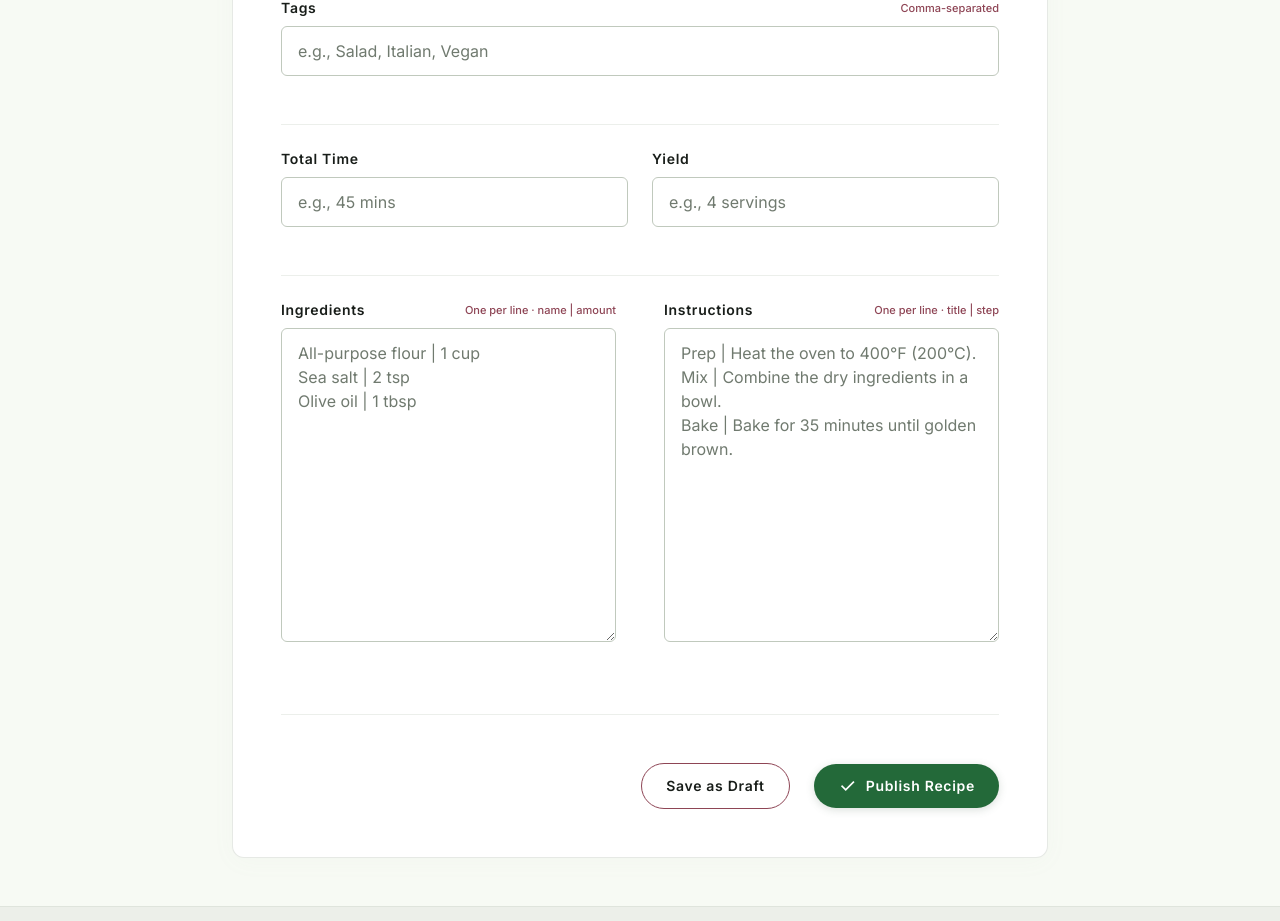
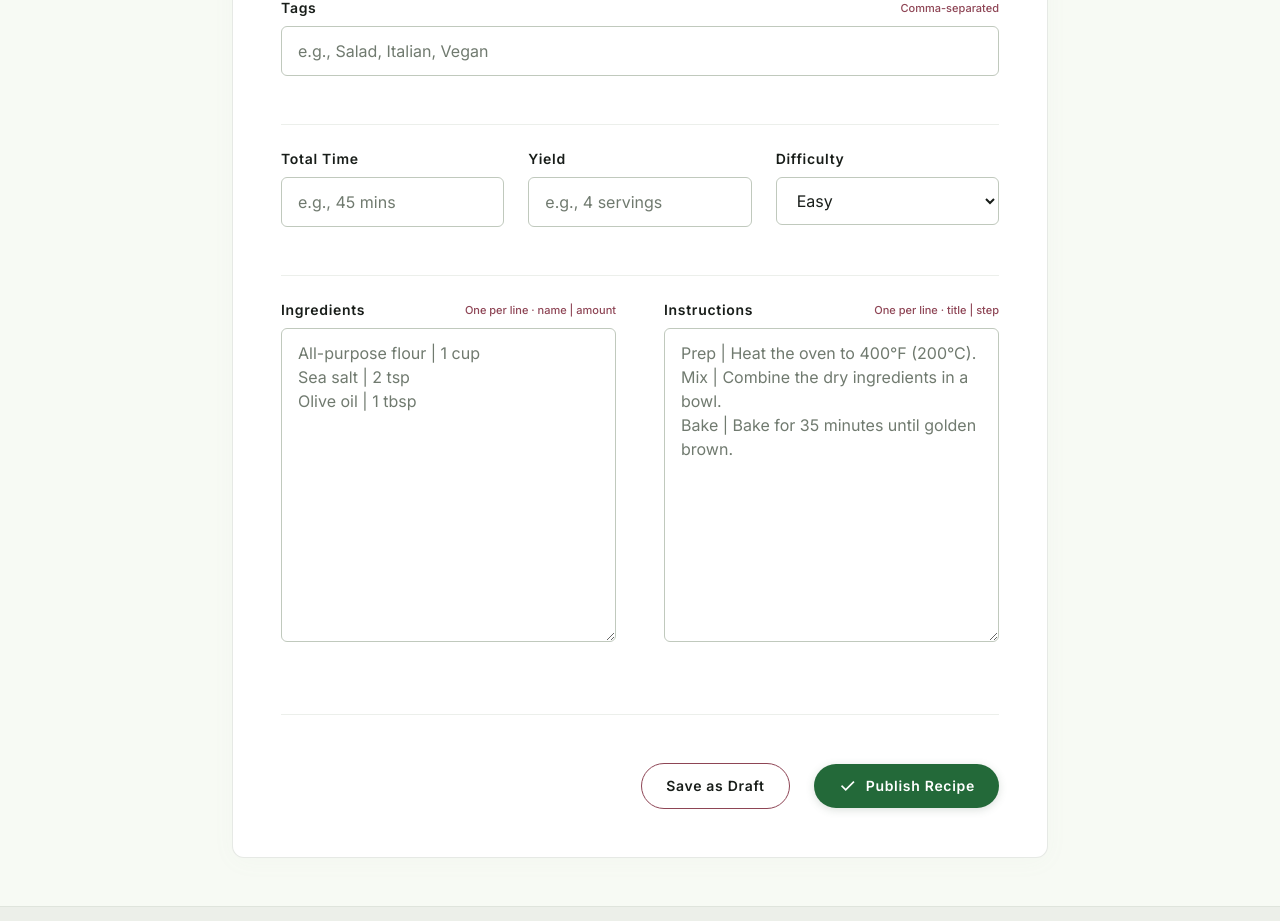
Before and after one commit to scottgemmell/my-recipes, a React (Vite) app: page /add in a window 1280 px wide. Shown: the part 940-1861 px from the top of the page. Built offline with nearby package versions, Linux system fonts and the light colour scheme.

Commit message:
Add difficulty selector to the recipe form
Add an Easy/Medium/Hard select to the add/edit recipe form (defaults to
Easy, pre-fills when editing) so difficulty can be set per recipe. With
the level now selectable, Hard recipes show the red 3-bar difficulty meta.

```diff
--- a/src/pages/AddRecipePage.tsx
+++ b/src/pages/AddRecipePage.tsx
@@ -20,9 +20,12 @@ interface FormValues {
   tags?: string
   time?: string
   yield?: string
+  difficulty?: string
   ingredients?: string
   instructions?: string
 }
+
+const DIFFICULTIES = ['Easy', 'Medium', 'Hard']
 
 /** Split a comma-separated tags string into a clean, de-duplicated list. */
 function parseTags(text: string): string[] {
@@ -182,6 +185,34 @@ function TextAreaField({
   )
 }
 
+/** Label + native select, wired to a React Final Form field. */
+function SelectField({
+  name,
+  label,
+  options,
+}: {
+  name: string
+  label: string
+  options: string[]
+}) {
+  return (
+    <Field name={name}>
+      {({ input }) => (
+        <div className="flex flex-col gap-base">
+          <label className="font-label-lg text-label-lg text-on-surface">{label}</label>
+          <select {...input} className={`${baseInput} ${okBorder} cursor-pointer`}>
+            {options.map((option) => (
+              <option key={option} value={option}>
+                {option}
+              </option>
+            ))}
+          </select>
+        </div>
+      )}
+    </Field>
+  )
+}
+
 /** Drag-and-drop / click-to-browse hero image picker storing a data URL. */
 function HeroImageField() {
   const inputRef = useRef<HTMLInputElement>(null)
@@ -291,7 +322,7 @@ export default function AddRecipePage() {
     )
   }
 
-  const initialValues: FormValues | undefined = editingRecipe
+  const initialValues: FormValues = editingRecipe
     ? {
         image: editingRecipe.image || undefined,
         title: editingRecipe.title,
@@ -299,10 +330,11 @@ export default function AddRecipePage() {
         tags: editingRecipe.tags.join(', '),
         time: editingRecipe.time === '—' ? '' : editingRecipe.time,
         yield: editingRecipe.servings === '—' ? '' : editingRecipe.servings,
+        difficulty: editingRecipe.difficulty,
         ingredients: ingredientsToText(editingRecipe.ingredients),
         instructions: stepsToText(editingRecipe.steps),
       }
-    : undefined
+    : { difficulty: 'Easy' }
 
   const onSubmit = (values: FormValues) => {
     const title = values.title!.trim()
@@ -316,6 +348,7 @@ export default function AddRecipePage() {
       imageAlt: title,
       time: values.time?.trim() || '—',
       servings: values.yield?.trim() || '—',
+      difficulty: values.difficulty || 'Easy',
       ingredients: parseIngredients(values.ingredients ?? ''),
       steps: parseSteps(values.instructions ?? ''),
     }
@@ -337,7 +370,6 @@ export default function AddRecipePage() {
       id: `r-${Date.now()}`,
       slug: newSlug,
       category: 'Recipe',
-      difficulty: 'Easy',
       servingsIcon: 'restaurant',
       difficultyIcon: 'signal_cellular_alt',
       gallery: [],
@@ -396,9 +428,10 @@ export default function AddRecipePage() {
                 />
               </div>
 
-              <div className="grid grid-cols-1 md:grid-cols-2 gap-md pt-md border-t border-outline-variant/30">
+              <div className="grid grid-cols-1 md:grid-cols-3 gap-md pt-md border-t border-outline-variant/30">
                 <InputField name="time" label="Total Time" placeholder="e.g., 45 mins" />
                 <InputField name="yield" label="Yield" placeholder="e.g., 4 servings" />
+                <SelectField name="difficulty" label="Difficulty" options={DIFFICULTIES} />
               </div>
 
               <div className="grid grid-cols-1 md:grid-cols-2 gap-md md:gap-lg pt-md border-t border-outline-variant/30">
```
